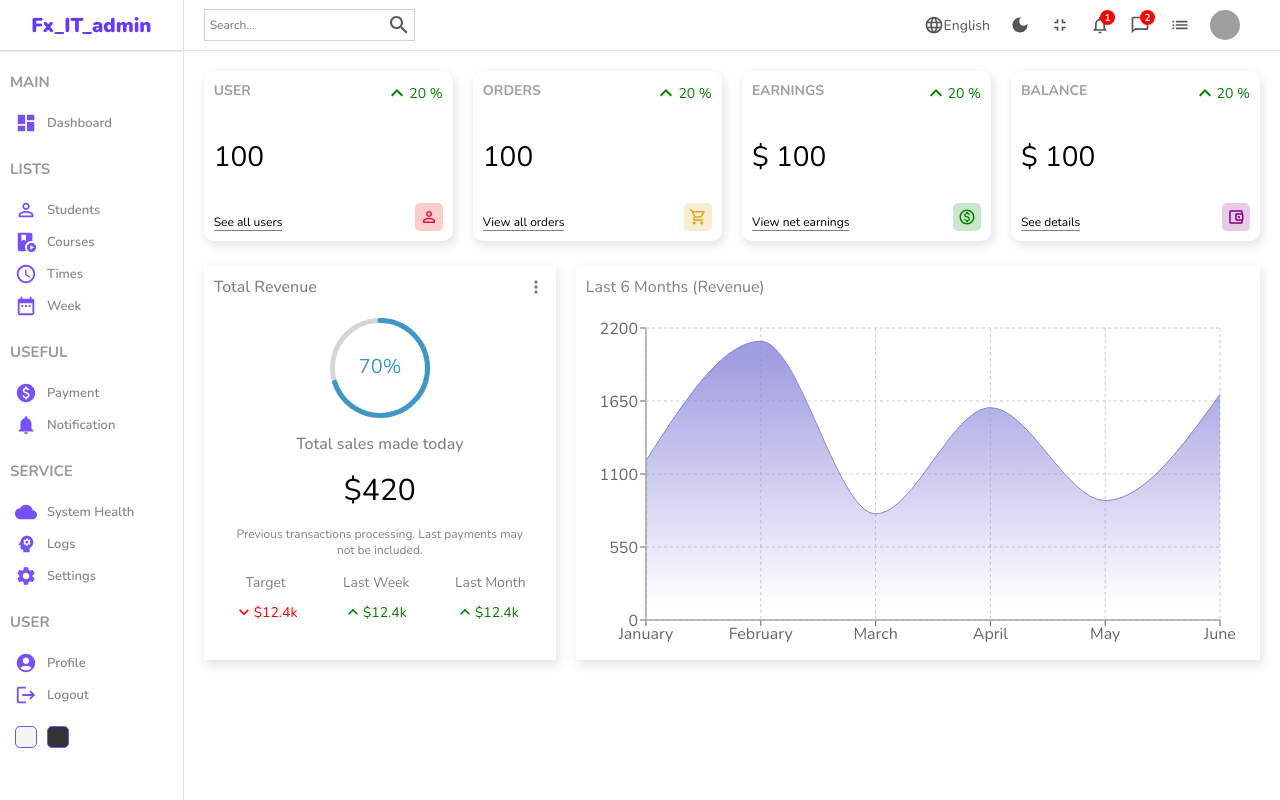
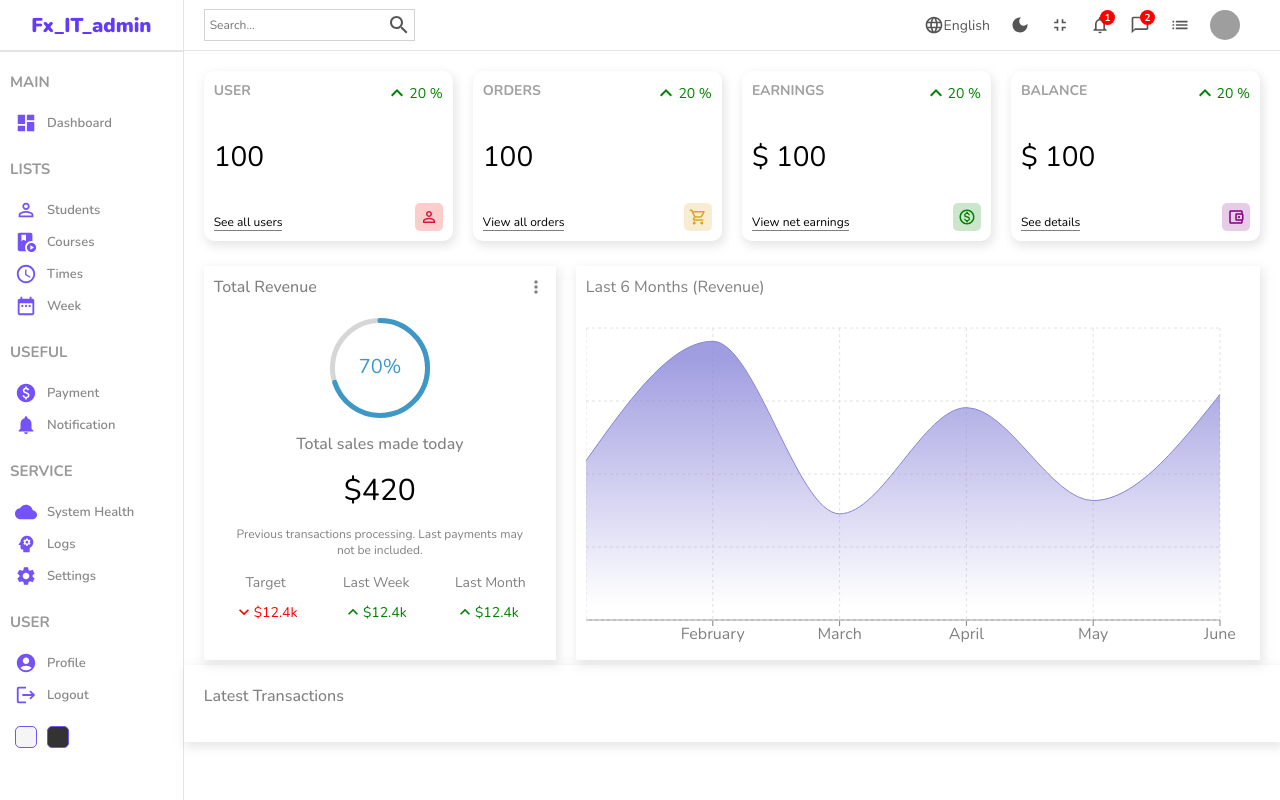
Before and after one commit to BEKZOD-VALIEV/admin_dashboard, a React (Create React App) app: page / in a window 1280 px wide. Built offline with nearby package versions, Linux system fonts and the light colour scheme; grey boxes are pictures that could not be loaded; the HTML template or start-up script is replaced by a standard one.

Commit message:
added new pages

```diff
--- a/src/components/chart/Chart.jsx
+++ b/src/components/chart/Chart.jsx
@@ -77,9 +77,8 @@
               <stop offset="95%" stopColor="#8884d8" stopOpacity={0} />
             </linearGradient>
           </defs>
-          <XAxis dataKey="name" />
-          <YAxis />
-          <CartesianGrid strokeDasharray="3 3" />
+          <XAxis dataKey="name" stroke='gray'/>
+          <CartesianGrid strokeDasharray="3 3" className="chartGrid"/>
           <Tooltip />
           <Area
             type="monotone"
--- a/src/components/chart/chart.scss
+++ b/src/components/chart/chart.scss
@@ -8,4 +8,8 @@
   .title{
     margin-bottom: 20px;
   }
+
+  .chartGrid {
+    stroke: rgb(228, 225, 225);
+  }
 }
--- /dev/null
+++ b/src/components/table/table.scss
@@ -0,0 +1 @@
+table{}
--- a/src/pages/home/Home.jsx
+++ b/src/pages/home/Home.jsx
@@ -21,6 +21,9 @@
             <Featured/>
             <Chart/>
           </div>
+          <div className="listContainer">
+            <div className="listTitle">Latest Transactions</div>
+          </div>
         </div>
     </div>
   )
--- a/src/pages/home/home.scss
+++ b/src/pages/home/home.scss
@@ -13,5 +13,17 @@
     .charts {
       padding: 5px 20px;
     }
+
+    .listContainer {
+      -webkit-box-shadow: 2px 4px 10px 1px rgba(0, 0, 0, 0.47);
+      box-shadow: 2px 4px 10px 1px rgba(201, 201, 201, 0.47);
+      padding: 20px;
+
+      .listTitle{
+        font-weight: 500;
+        color: gray;
+        margin-bottom: 15px;
+      }
+    }
   }
 }
```
Also changed, not shown: src/components/table/table.jsx (added).
